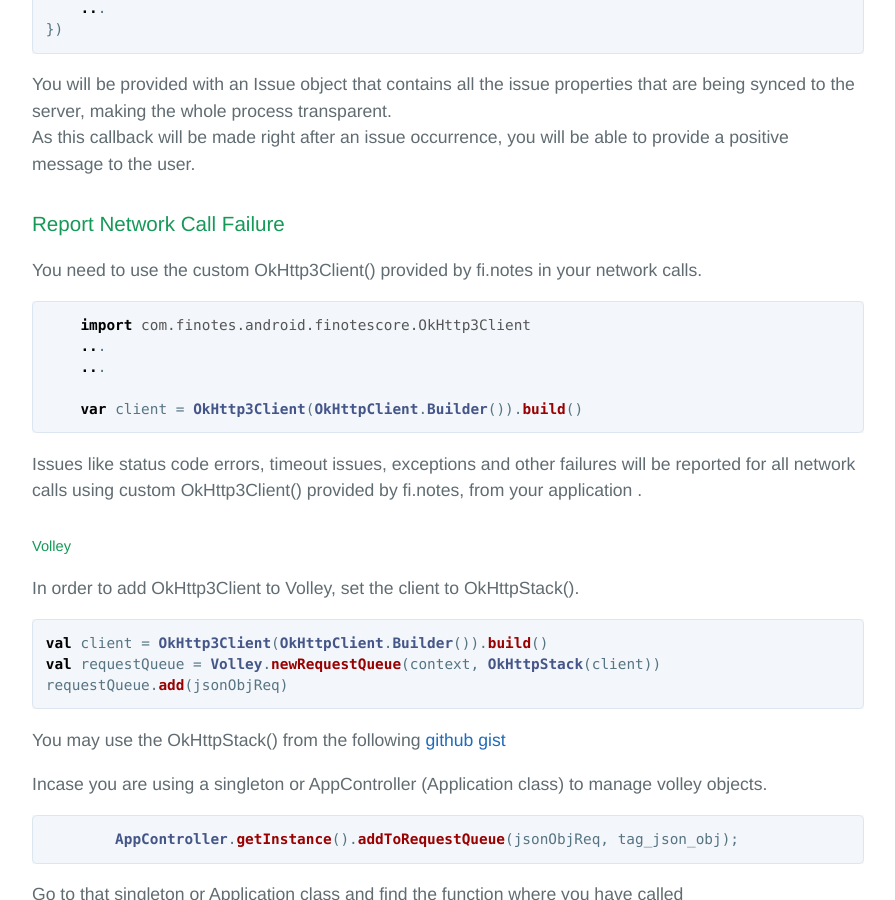
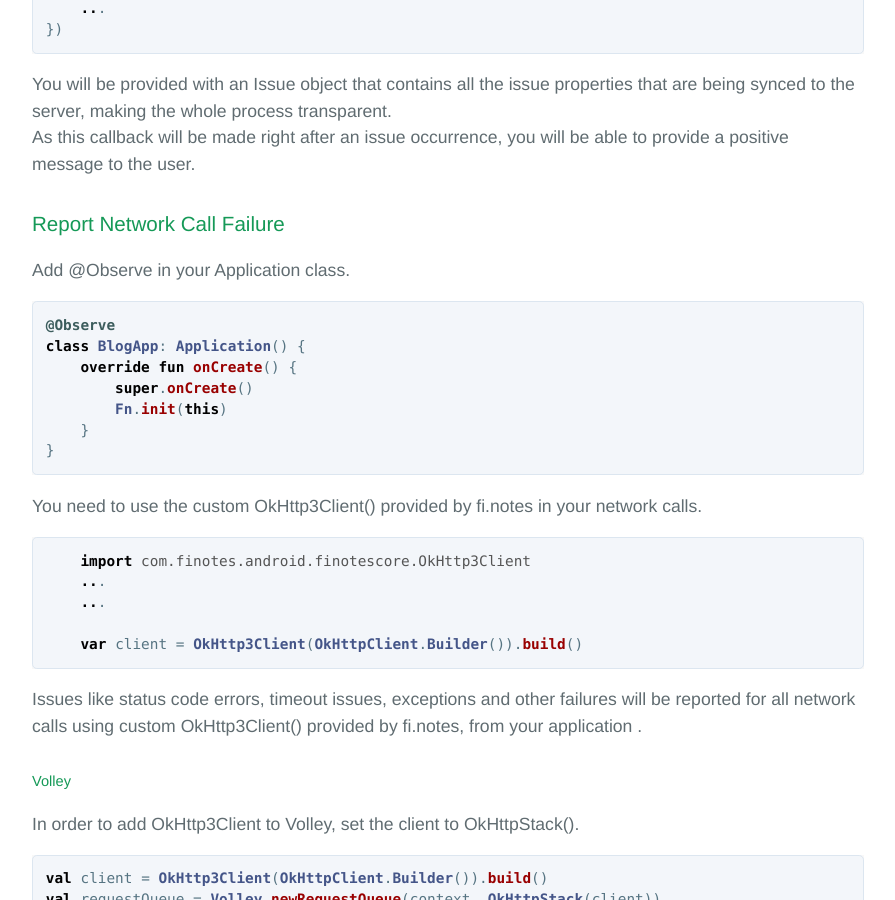
Before and after one commit to finotes/finotes.github.io, a Jekyll site: the page built from _posts/2018-02-09-kotlin-docs.md, in a window 1280 px wide and 900 px high, scrolled down 4076 px. Shown: the whole window, without its empty margins (192-1087 px from the left). Built offline with Jekyll 4.4.1, drawn with Linux system fonts in a browser that asks for light colours; some web fonts are replaced.

Commit message:
Update 2018-02-09-kotlin-docs.md

````diff
--- a/_posts/2018-02-09-kotlin-docs.md
+++ b/_posts/2018-02-09-kotlin-docs.md
@@ -161,7 +161,16 @@ As this callback will be made right after an issue occurrence, you will be able
 
 
 ### Report Network Call Failure
-
+Add @Observe in your Application class.
+```kotlin
+@Observe
+class BlogApp: Application() {
+    override fun onCreate() {
+        super.onCreate()
+	Fn.init(this)
+    }
+}
+```
 You need to use the custom OkHttp3Client() provided by fi.notes in your network calls.
 
 
````
